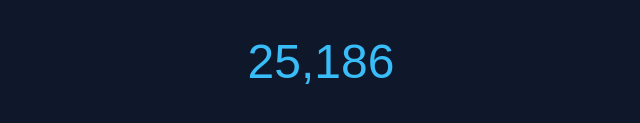
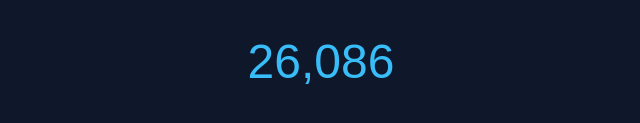
Before and after one commit to PranshDalal/divyawaiting, a plain HTML site: page index.html in a window 1280 px wide. Shown: the part 401-524 px from the top of the page, 319-959 px from the left. Drawn offline with Linux system fonts and the light colour scheme.

Commit message:
Change reference time from 18:30 to 18:15

```diff
--- a/index.html
+++ b/index.html
@@ -34,12 +34,10 @@
     function updateSeconds() {
       const now = new Date();
       const reference = new Date();
-      reference.setHours(18, 30, 0, 0);
-
+      reference.setHours(18, 15, 0, 0);
       if (now < reference) {
         reference.setDate(reference.getDate() - 1);
       }
-
       const diffSeconds = Math.floor((now - reference) / 1000);
       document.getElementById("seconds").textContent = diffSeconds.toLocaleString();
     }
```
